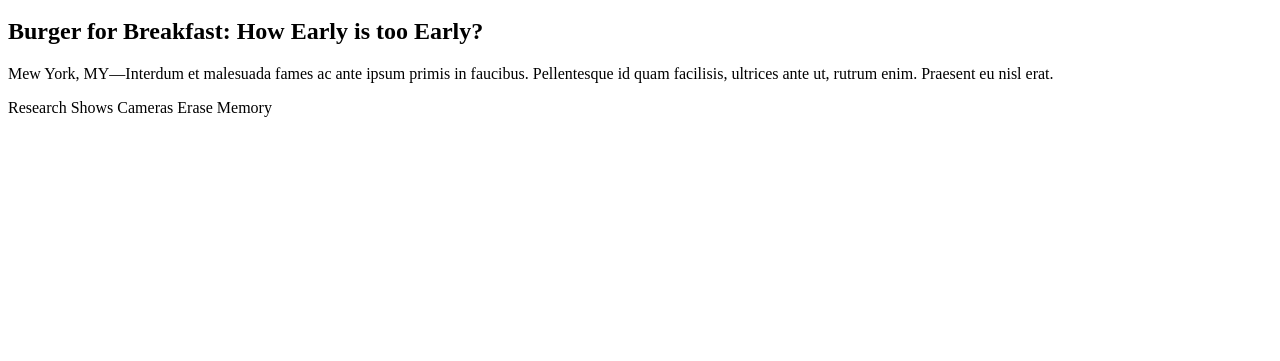
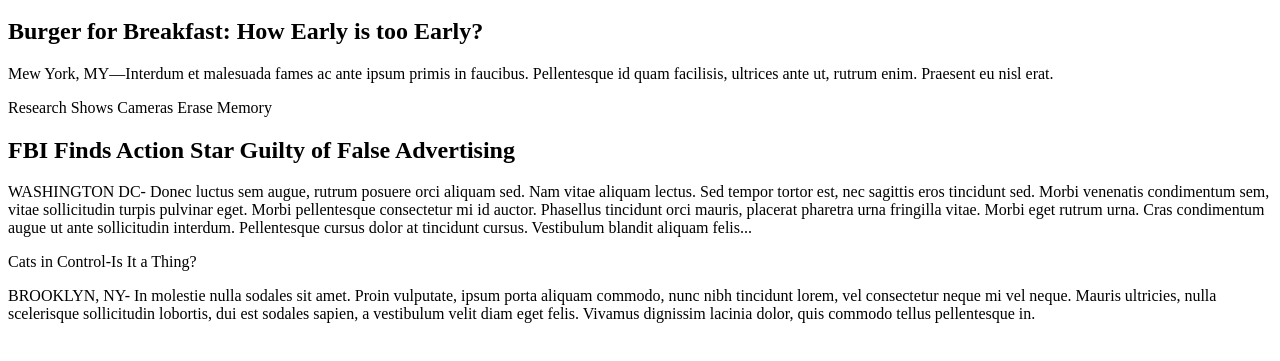
Before and after one commit to johnosorio182/Mytimesproject, a plain HTML site: page index.html in a window 1280 px wide. Shown: the part 235-596 px from the top of the page. Drawn offline with Linux system fonts and the light colour scheme.

Commit message:
second column

```diff
--- a/index.html
+++ b/index.html
@@ -61,6 +61,32 @@
         </div>
       </div>
     <!--second column content-->
+    <div class="second column">
+      <div class="second column stories">
+        <div class="FBI">
+          <div class="text">
+            <h2>FBI Finds Action Star Guilty of False Advertising</h2>
+            <p class="story-narrative">WASHINGTON DC- Donec luctus sem augue, rutrum posuere orci
+              aliquam sed. Nam vitae aliquam lectus. Sed tempor tortor est, nec sagittis eros tincidunt sed.
+              Morbi venenatis condimentum sem, vitae sollicitudin turpis pulvinar eget.
+              Morbi pellentesque consectetur mi id auctor. Phasellus tincidunt orci mauris, placerat
+              pharetra urna fringilla vitae. Morbi eget rutrum urna. Cras condimentum augue ut ante
+              sollicitudin interdum. Pellentesque cursus dolor at tincidunt cursus.
+              Vestibulum blandit aliquam felis...</p>
+          </div>
+        </div>
+        <div class="Cats">
+          <div class="Cats-image-content">
+            <span>Cats in Control-Is It a Thing?</span>
+          </div>
+          <p class="story-narrative">BROOKLYN, NY- In molestie nulla sodales sit amet. Proin vulputate,
+            ipsum porta aliquam commodo, nunc nibh tincidunt lorem, vel consectetur neque mi vel neque.
+            Mauris ultricies, nulla scelerisque sollicitudin lobortis, dui est sodales sapien, a vestibulum
+            velit diam eget felis. Vivamus dignissim lacinia dolor, quis commodo tellus pellentesque in.</p>
+        </div>
+      </div>
+    </div>
+    <!--third column content-->
 
 
   </body>
```
